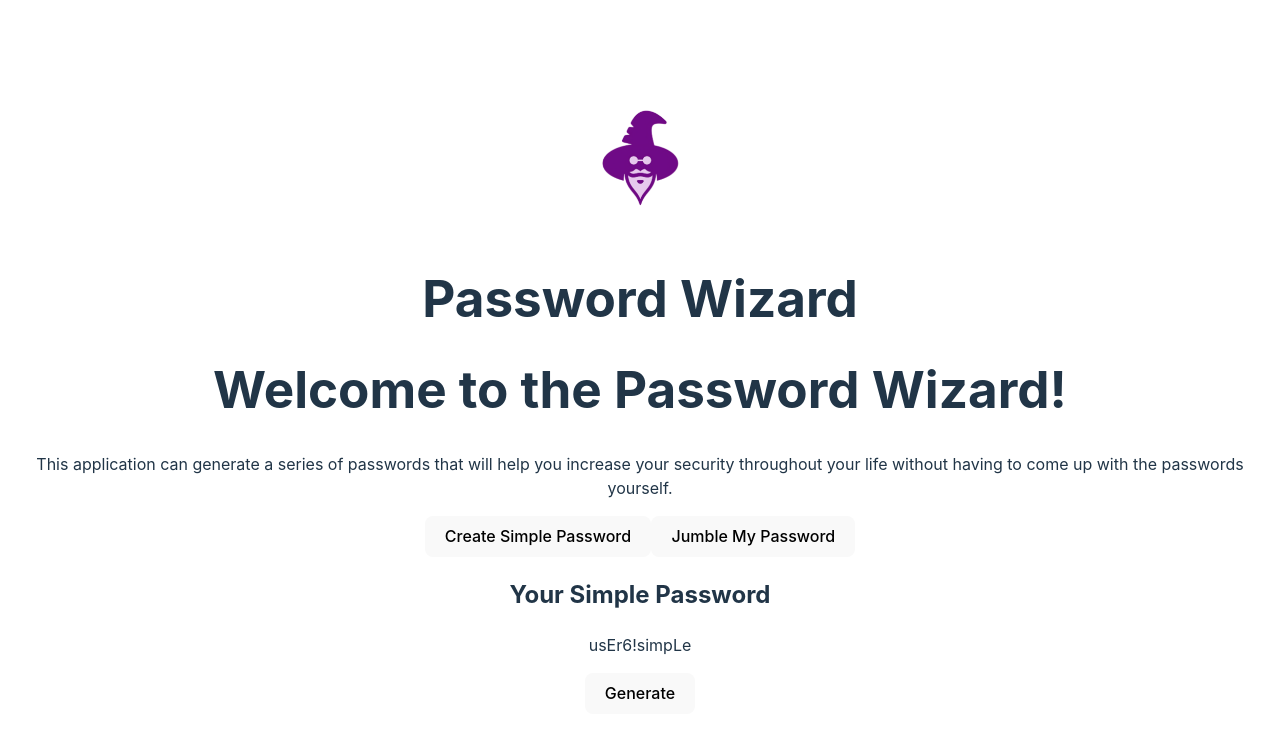
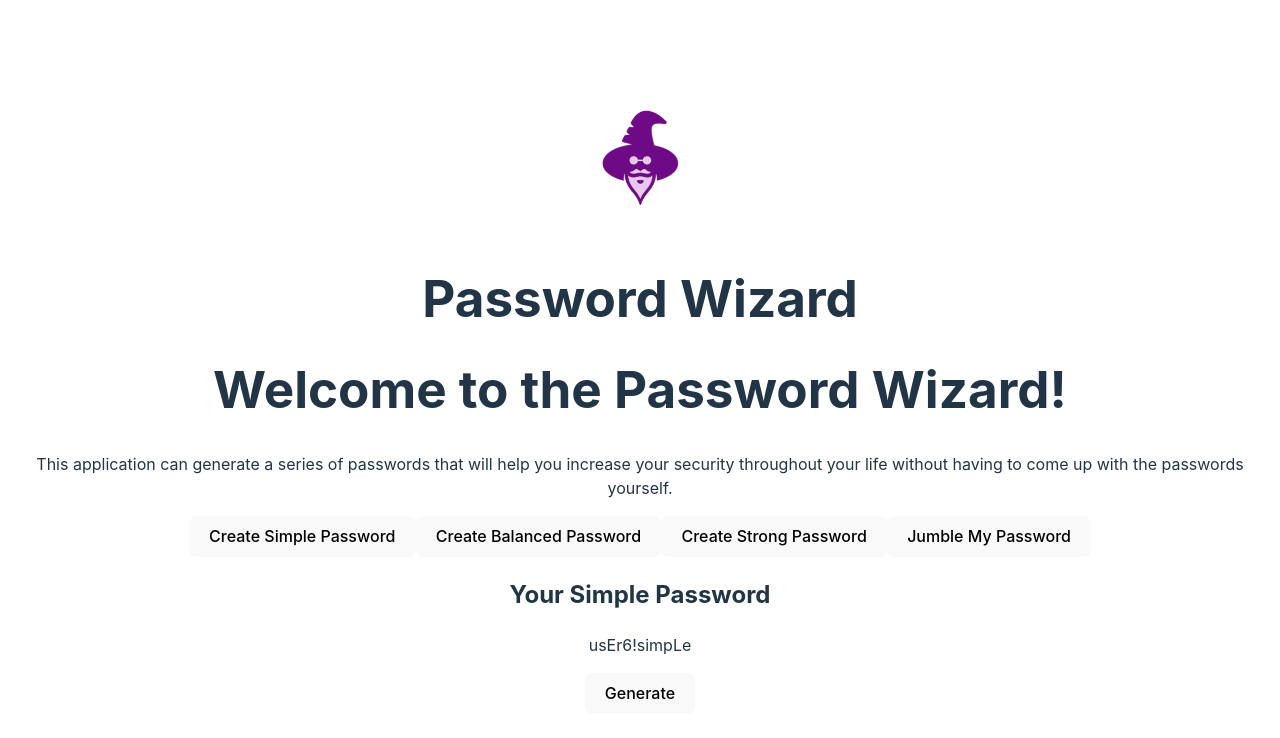
Before and after one commit to EVanGorkom/password_wizard, a React (Vite) app in the folder password_wizard_site/: page / in a window 1280 px wide. Shown: the top 738 px of the page. Built offline with nearby package versions, Linux system fonts and the light colour scheme.

Commit message:
Update the PoasswordOptions component for the new password options

```diff
--- a/password_wizard_site/src/components/PasswordOption/passwordOption.tsx
+++ b/password_wizard_site/src/components/PasswordOption/passwordOption.tsx
@@ -1,9 +1,12 @@
 interface PasswordOptionsProps {
-    setPasswordType: React.Dispatch<React.SetStateAction<"simple" | "cipher">>;
+    setPasswordType: React.Dispatch<
+        React.SetStateAction<"simple" | "balanced" | "strong" | "cipher">
+    >;
 }
 
 function PasswordOptions({ setPasswordType }: PasswordOptionsProps) {
-    const handleOptionChange = (type: "simple" | "cipher") => {
+    const handleOptionChange = (
+        type: "simple" | "balanced" | "strong" | "cipher") => {
         setPasswordType(type);
     };
 
@@ -16,6 +19,18 @@ function PasswordOptions({ setPasswordType }: PasswordOptionsProps) {
                 Create Simple Password
             </button>
             <button
+                onClick={() => handleOptionChange("balanced")}
+                className="option-button"
+            >
+                Create Balanced Password
+            </button>
+            <button
+                onClick={() => handleOptionChange("strong")}
+                className="option-button"
+            >
+                Create Strong Password
+            </button>
+            <button
                 onClick={() => handleOptionChange("cipher")}
                 className="option-button"
             >
```
Lines whose indentation alone changed are shown as unchanged.
